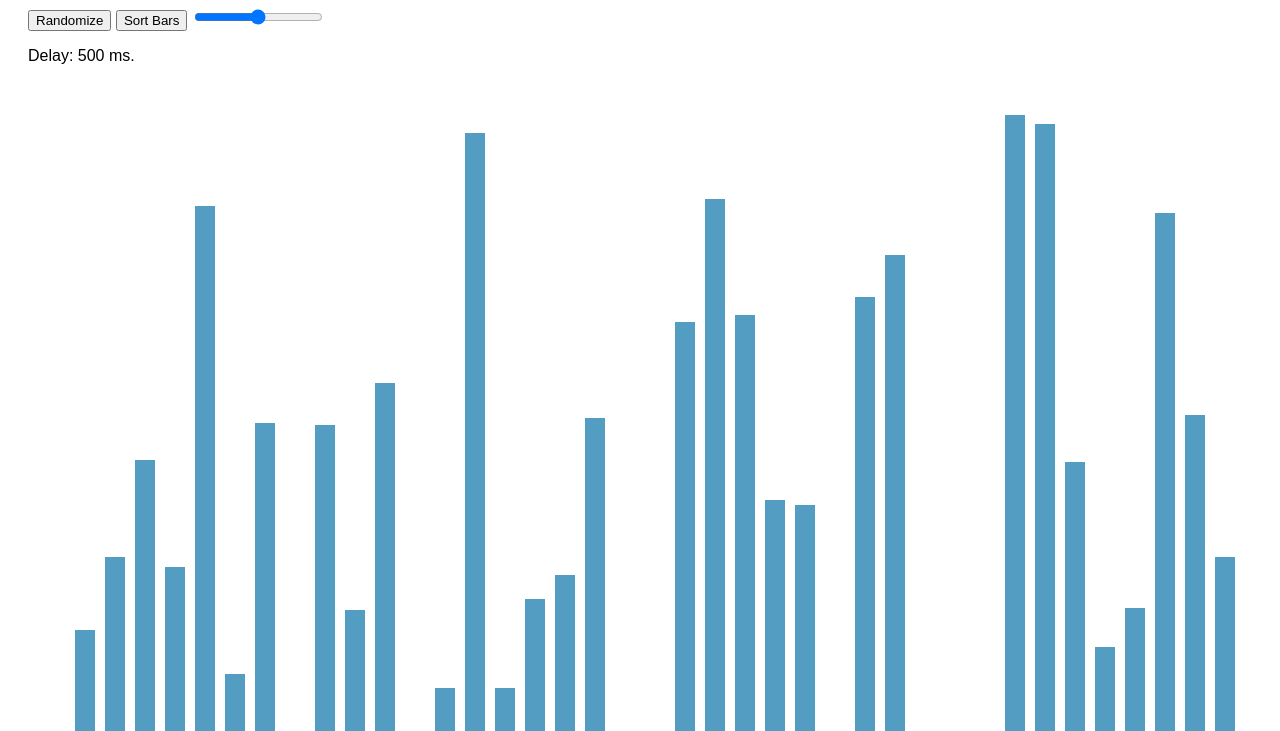
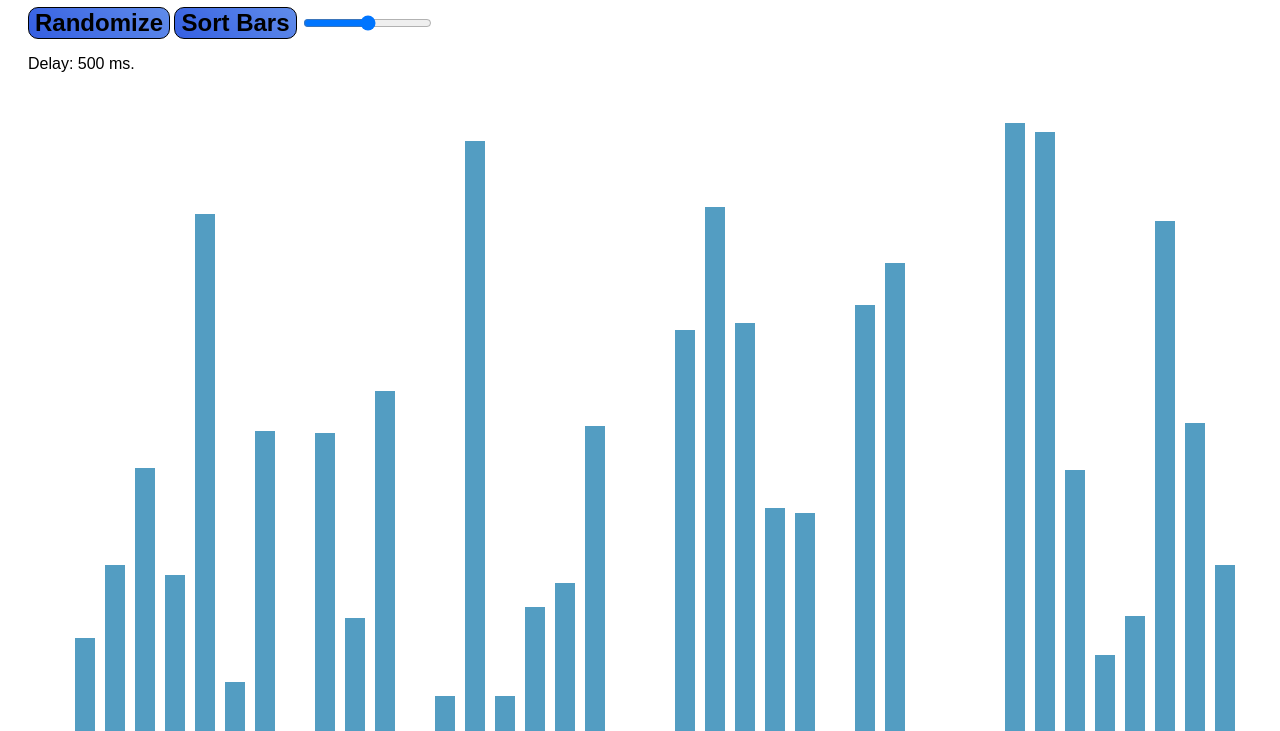
Before and after one commit to sicio1/sicio, a plain HTML site: page index.html in a window 1280 px wide. Shown: the part 101-832 px from the top of the page. Drawn offline with Linux system fonts and the light colour scheme.

Commit message:
Update index.html

```diff
--- a/index.html
+++ b/index.html
@@ -39,6 +39,38 @@ All rights reserved.
 			margin: 0 5px;
 			background-color: #539dc2;
 		}
+
+		button{
+			background: linear-gradient(45deg, #2c56e0, #84b1f1);
+			border-radius: 10px;
+			font-size: 150%;
+			background-size: 200% 200%;
+			border: 1px solid black;
+			font-weight: bold;
+			transition: transform 200ms ease;
+		}
+
+		button:hover {
+			transform: scale(1.15);
+		}
+
+		button:hover::after {
+			position: absolute;
+			width: 100%;
+			height: 100%;
+			animation: size 200ms ease;
+			z-index: -1;
+		}
+
+		@keyframes size {
+			from {
+				transform: scale(1.15);
+			}
+			to {
+				transform: scale(1);
+			}
+		}
+
 	</style>
 </head>
 <body>
```
